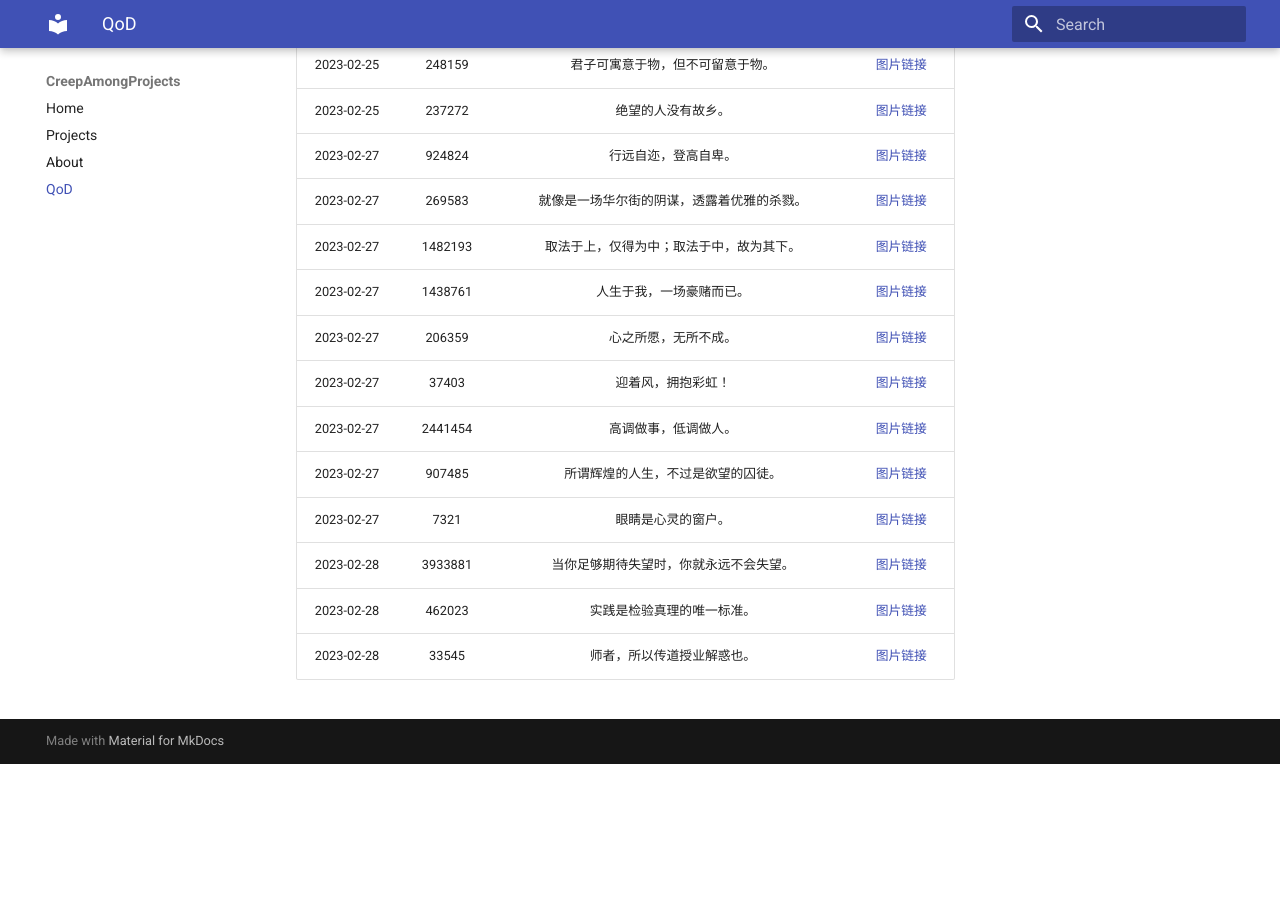
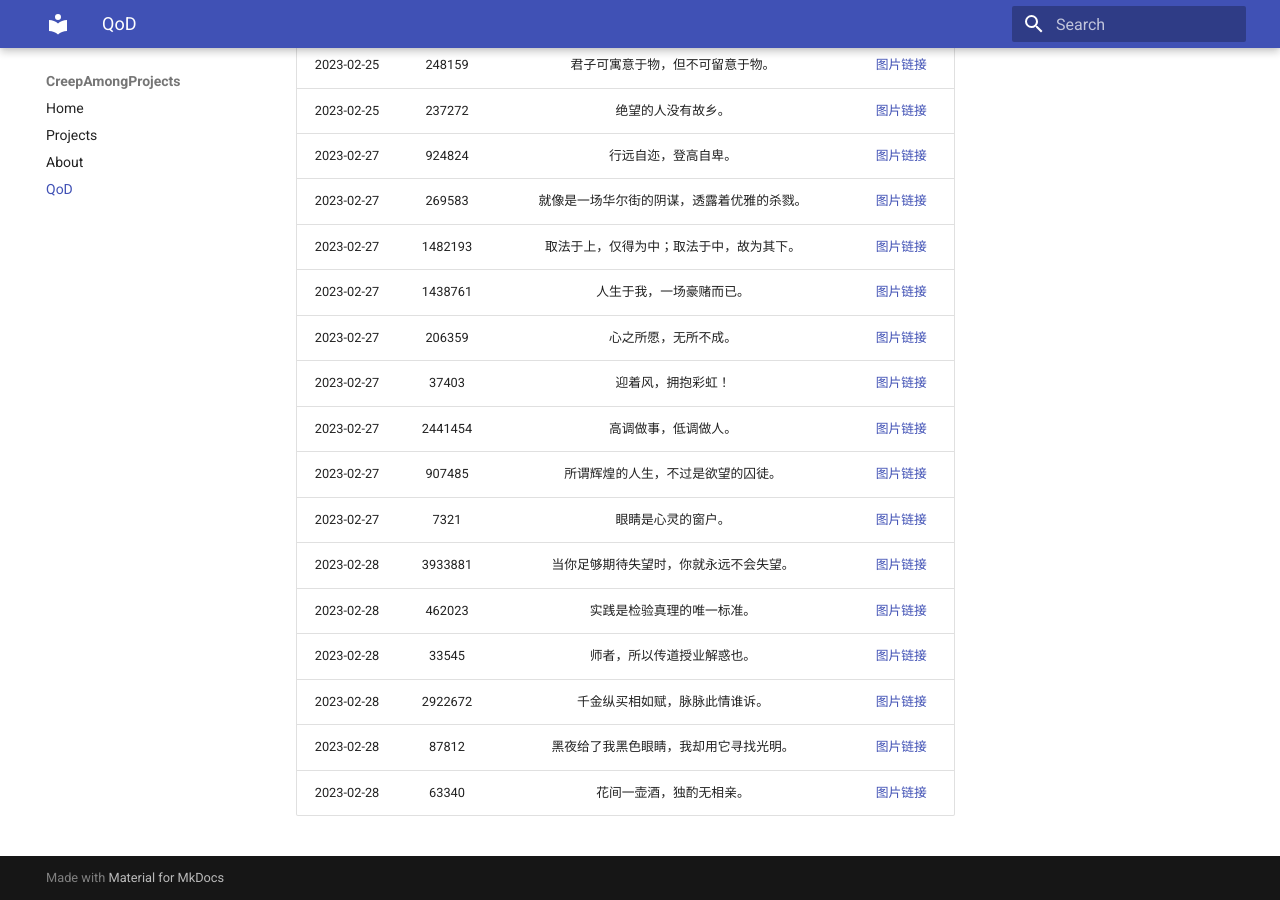
Before and after one commit to Creep-Among-Projects/CAP-Pages, an MkDocs documentation site: the page built from docs/qod.md, in a window 1280 px wide and 900 px high, scrolled down 3175 px. Built offline with MkDocs 1.6.1 and Material for MkDocs 9.7.7, drawn with Linux system fonts in a browser that asks for light colours; comment, search, counter and statistics services are not loaded; before the commit the page ends 3939 px from its top, so only the background shows below that.

Commit message:
QoD Generator: 2023-02-28 09:08:07 UTC+00:00

```diff
--- a/docs/qod.md
+++ b/docs/qod.md
@@ -103,3 +103,6 @@ Theoretically three daily quotes will be automatically updated here each day.
 |2023-02-28|3933881|当你足够期待失望时，你就永远不会失望。|[图片链接](./qods/3933881.jpg)|
 |2023-02-28|462023|实践是检验真理的唯一标准。|[图片链接](./qods/462023.jpg)|
 |2023-02-28|33545|师者，所以传道授业解惑也。|[图片链接](./qods/33545.jpg)|
+|2023-02-28|2922672|千金纵买相如赋，脉脉此情谁诉。|[图片链接](./qods/2922672.jpg)|
+|2023-02-28|87812|黑夜给了我黑色眼睛，我却用它寻找光明。|[图片链接](./qods/87812.jpg)|
+|2023-02-28|63340|花间一壶酒，独酌无相亲。|[图片链接](./qods/63340.jpg)|
```
Also changed, not shown: docs/qods/2922672.jpg (added), docs/qods/63340.jpg (added), docs/qods/87812.jpg (added), 1 other file.
